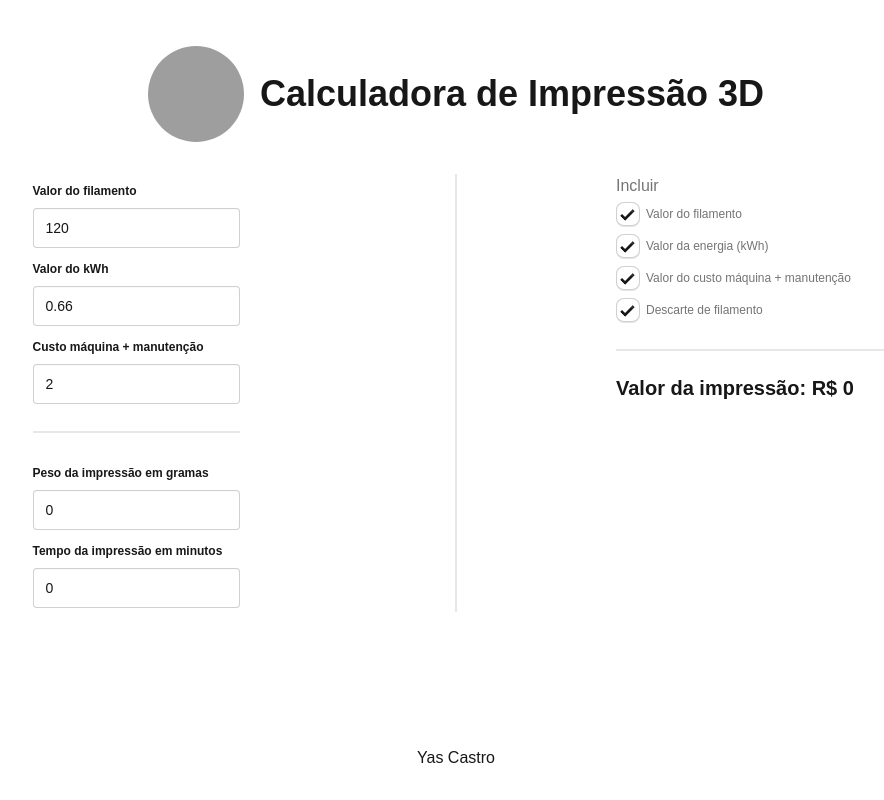
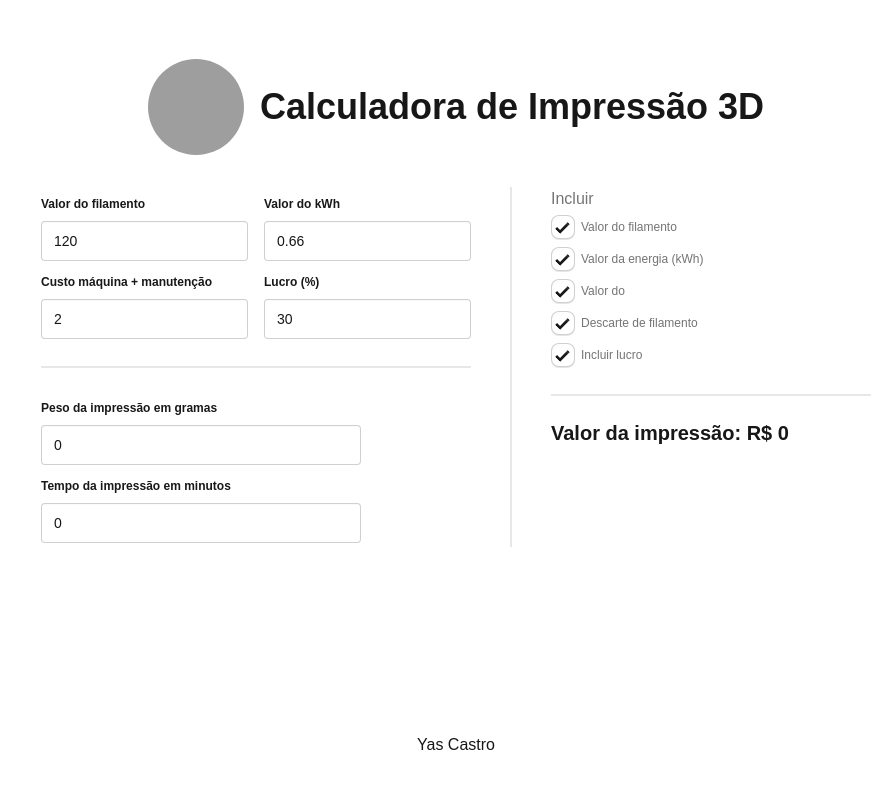
Before and after one commit to YasminCastro/3d-priting-calculator, a Next.js app: page / in a window 1280 px wide. Shown: the whole page, without its empty margins (184-1068 px from the left). Built offline with nearby package versions, Linux system fonts and the light colour scheme; grey boxes are pictures that could not be loaded.

Commit message:
feat: profit

```diff
--- a/src/components/Forms/index.tsx
+++ b/src/components/Forms/index.tsx
@@ -15,6 +15,8 @@ export interface FormsFields {
   includeMachineCost: boolean;
   includeFilamentWaste: boolean;
   printValue: number;
+  includeProfit: boolean;
+  profitPercentage: number;
 }
 
 // Potência da impressora Ender 3 V3 KE em kW
@@ -34,6 +36,8 @@ const Forms = () => {
     includeEnergy: true,
     includeMachineCost: true,
     includeFilamentWaste: true,
+    includeProfit: true,
+    profitPercentage: 30,
     printValue: 0,
   });
 
@@ -61,9 +65,10 @@ const Forms = () => {
       includeEnergy,
       includeMachineCost,
       includeFilamentWaste,
+      includeProfit,
+      profitPercentage,
     } = values;
 
-    console.log(includeFilamentWaste);
     // aplica desperdício só se o usuário quiser
     const effectiveWeight = includeFilamentWaste
       ? printWeight * FILAMENT_WASTE_FACTOR
@@ -84,7 +89,14 @@ const Forms = () => {
       ? machineCost * (printTime / 60)
       : 0;
 
-    const total = weightCost + energyCost + machineTimeCost;
+    const priceWithoutProfit = weightCost + energyCost + machineTimeCost;
+
+    // lucro
+    const profit = includeProfit
+      ? priceWithoutProfit * (profitPercentage / 100)
+      : 0;
+
+    const total = priceWithoutProfit + profit;
 
     setValues((prev) => ({
       ...prev,
@@ -100,10 +112,13 @@ const Forms = () => {
     values.machineCost,
     values.includeMachineCost,
     values.includeFilamentWaste,
+    values.profitPercentage,
+    values.includeProfit,
   ]);
 
   return (
-    <div className="grid grid-cols-1 md:grid-cols-3 justify-items-center">
+    // <div className="grid grid-cols-1 md:grid-cols-3 justify-items-center">
+    <div className="flex gap-4 max-md:flex-col">
       <LeftSide values={values} setValues={setValues} />
       <div className="col-span-full md:hidden w-full">
         <div className="divider"></div>
--- a/src/components/LeftSide/index.tsx
+++ b/src/components/LeftSide/index.tsx
@@ -9,6 +9,7 @@ interface IProps {
 const LeftSide = ({ values, setValues }: IProps) => {
   return (
     <div>
+      <div className="flex gap-4">
         <fieldset className="fieldset">
           <legend className="fieldset-legend">Valor do filamento</legend>
           <input
@@ -31,8 +32,12 @@ const LeftSide = ({ values, setValues }: IProps) => {
             }
           />
         </fieldset>
+      </div>
+      <div className="flex gap-4">
         <fieldset className="fieldset">
-        <legend className="fieldset-legend">Custo máquina + manutenção</legend>
+          <legend className="fieldset-legend">
+            Custo máquina + manutenção
+          </legend>
           <input
             type="number"
             className="input"
@@ -42,6 +47,18 @@ const LeftSide = ({ values, setValues }: IProps) => {
             }
           />
         </fieldset>
+        <fieldset className="fieldset">
+          <legend className="fieldset-legend">Lucro (%)</legend>
+          <input
+            type="number"
+            className="input"
+            defaultValue={values.profitPercentage}
+            onChange={({ target }) =>
+              setValues({ ...values, profitPercentage: target.valueAsNumber })
+            }
+          />
+        </fieldset>
+      </div>
       <div className="divider"></div>
       <fieldset className="fieldset">
         <legend className="fieldset-legend">Peso da impressão em gramas</legend>
--- a/src/components/RightSide/index.tsx
+++ b/src/components/RightSide/index.tsx
@@ -46,7 +46,7 @@ const RightSide = ({ values, setValues }: IProps) => {
               setValues({ ...values, includeMachineCost: target.checked })
             }
           />
-          Valor do custo máquina + manutenção
+          Valor do
         </label>
       </fieldset>
       <fieldset className="fieldset">
@@ -62,6 +62,19 @@ const RightSide = ({ values, setValues }: IProps) => {
           Descarte de filamento
         </label>
       </fieldset>
+      <fieldset className="fieldset">
+        <label className="label">
+          <input
+            type="checkbox"
+            defaultChecked
+            className="checkbox"
+            onChange={({ target }) =>
+              setValues({ ...values, includeProfit: target.checked })
+            }
+          />
+          Incluir lucro
+        </label>
+      </fieldset>
       <div className="divider"></div>
       <p className="font-bold text-xl md:w-80">
         Valor da impressão: R$ {values.printValue}
```
Lines whose indentation alone changed are shown as unchanged.
